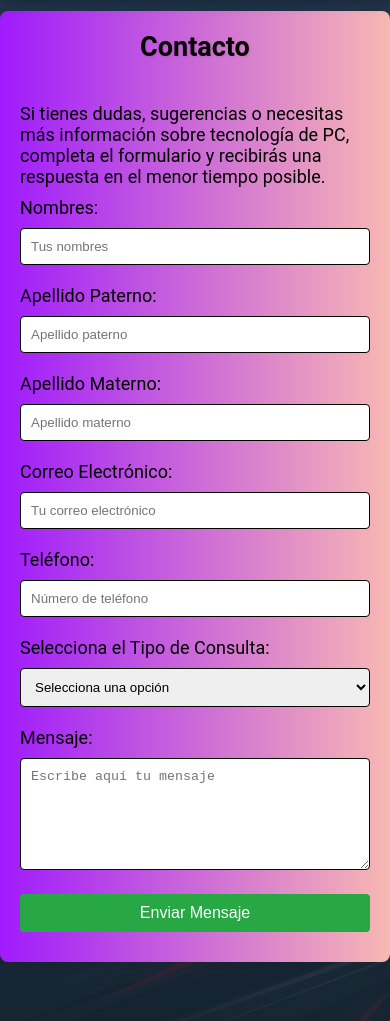
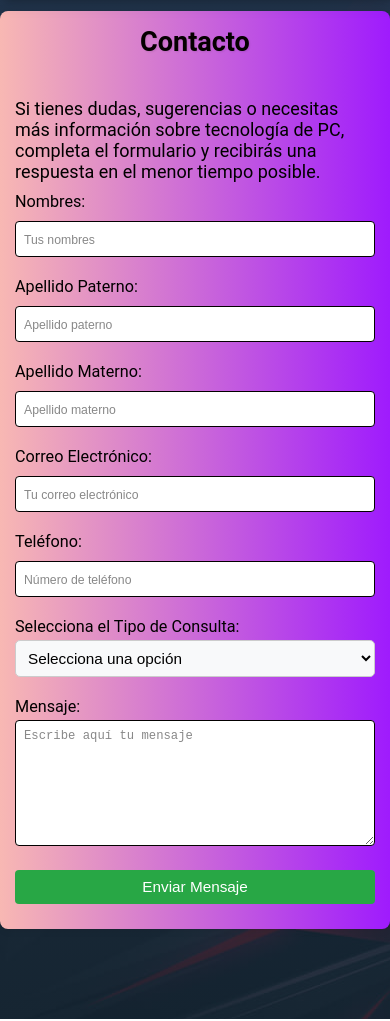
Before and after one commit to shadowG3-PIXEL/proyecto-css-computech, a plain HTML site: page formu.html in a window 390 px wide. Shown: the part 79-1100 px from the top of the page. Drawn offline with Linux system fonts and the light colour scheme; some packages are replaced by stand-ins of ours; a script that the page names is missing.

Commit message:
Update cssformulario.css

```diff
--- a/cssformulario.css
+++ b/cssformulario.css
@@ -1,3 +1,4 @@
+
 * {
     box-sizing: border-box;
 }
@@ -15,7 +16,7 @@ body {
     max-height: 1200px;
     margin: 90px auto; /* Centra el formulario */
     padding: 20px;
-    background: linear-gradient(to left, #f8b8b3, #9f1bfd);
+    background: linear-gradient(to left, #9f1bfd, #f8b8b3);
     border-radius: 8px;
     box-shadow: 0 0 10px rgba(0, 0, 0, 0.1);
     height: auto; /* Ajusta la altura automáticamente */
@@ -35,6 +36,7 @@ label {
     margin-top: 10px;
     display: block;
     color: #020000;
+    font-size: 0.9em; /* Reducir el tamaño de la fuente en las etiquetas */
 }
 
 input[type="text"],
@@ -43,10 +45,11 @@ input[type="tel"],
 select,
 textarea {
     width: 100%;
-    padding: 10px;
+    padding: 8px; /* Ajustar el padding */
     margin: 10px 0;
     border: 1px solid #030000;
     border-radius: 4px;
+    font-size: 0.9em; /* Reducir el tamaño de la fuente en los campos de entrada */
     max-width: 100%; /* Ajusta el ancho para evitar desbordamiento */
 }
 
@@ -58,7 +61,7 @@ button {
     border: none;
     border-radius: 4px;
     cursor: pointer;
-    font-size: 16px;
+    font-size: 0.9em; /* Reducir el tamaño de la fuente en el botón */
     margin: 10px 0; /* Asegura espaciado con otros elementos */
 }
 
@@ -75,3 +78,59 @@ button:hover {
     font-size: 14px;
     color: #000000;
 }
+
+input, select, textarea {
+    margin-top: 4px; /* Espacio entre el label y el input/textarea */
+}
+
+/* Estilo para el placeholder */
+input::placeholder,
+textarea::placeholder {
+    font-size: 0.8em; /* Hacer más pequeño el texto del placeholder */
+    color: #888; /* Cambiar el color del placeholder si lo deseas */
+}
+
+/* Ajustar el estilo del select */
+select {
+    width: 100%; /* Asegura que ocupe todo el ancho del contenedor */
+    padding: 8px; /* Aumentar el espacio interior */
+    font-size: 0.9em; /* Aumenta el tamaño de la fuente */
+    border-radius: 5px; /* Bordes redondeados */
+    border: 1px solid #ccc; /* Bordes grises */
+    background-color: #f8f9fa; /* Fondo claro */
+    box-sizing: border-box; /* Asegura que el padding no afecte el ancho total */
+}
+
+/* Estilo del texto dentro del select */
+select:focus {
+    border-color: #0071c5; /* Cambia el color del borde cuando el campo está enfocado */
+    outline: none; /* Elimina el borde predeterminado del navegador */
+}
+
+/* Opciones del select */
+option {
+    padding: 10px;
+    font-size: 0.9em; /* Tamaño de texto dentro de las opciones */
+}
+
+@media (max-width: 768px) {
+    .container {
+        padding: 15px;
+    }
+
+    button {
+        padding: 8px;
+    }
+
+    input[type="text"],
+    input[type="email"],
+    input[type="tel"],
+    select,
+    textarea {
+        font-size: 0.85em; /* Reducir el tamaño de la fuente en dispositivos pequeños */
+    }
+
+    button {
+        font-size: 0.85em;
+    }
+}
```
